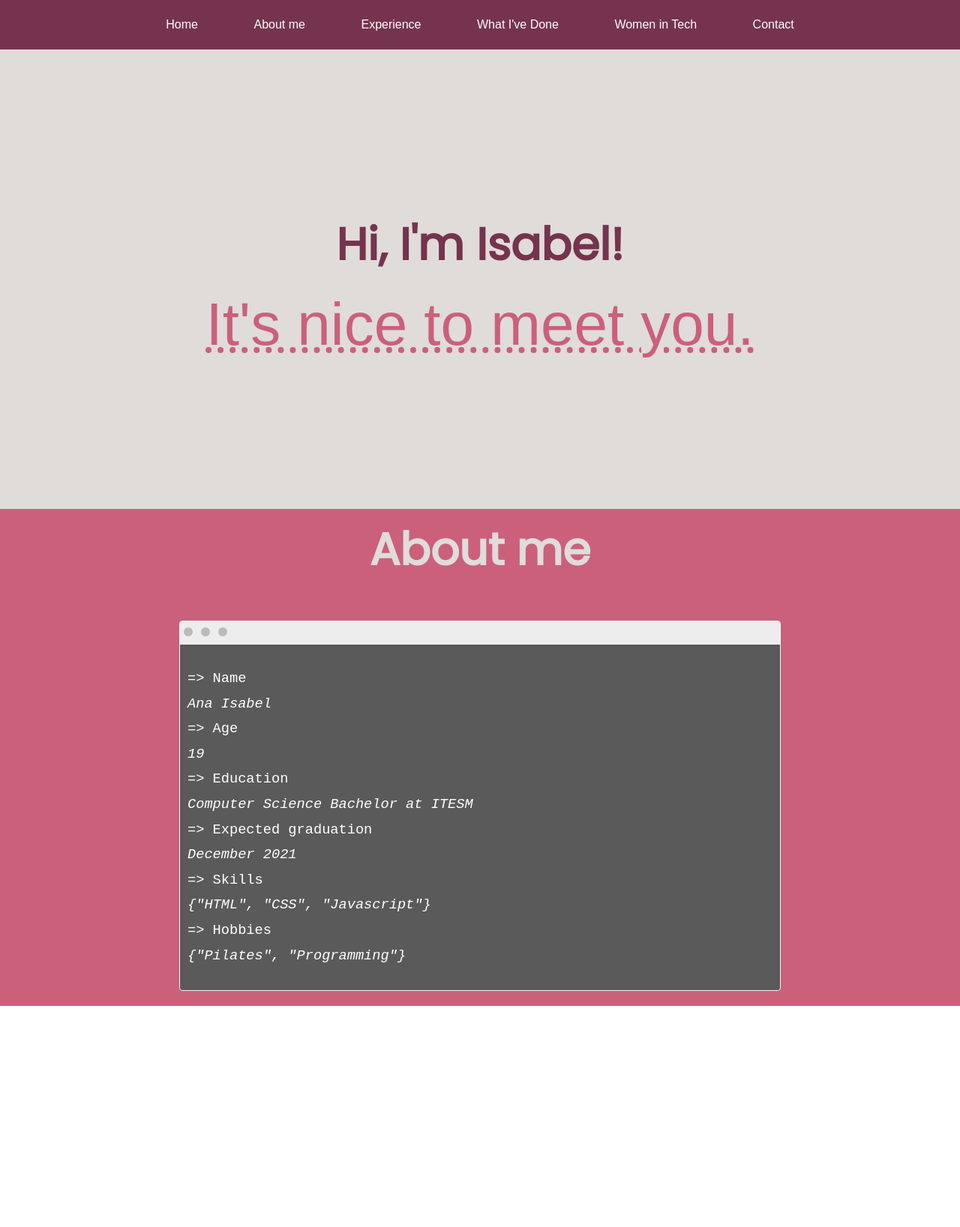
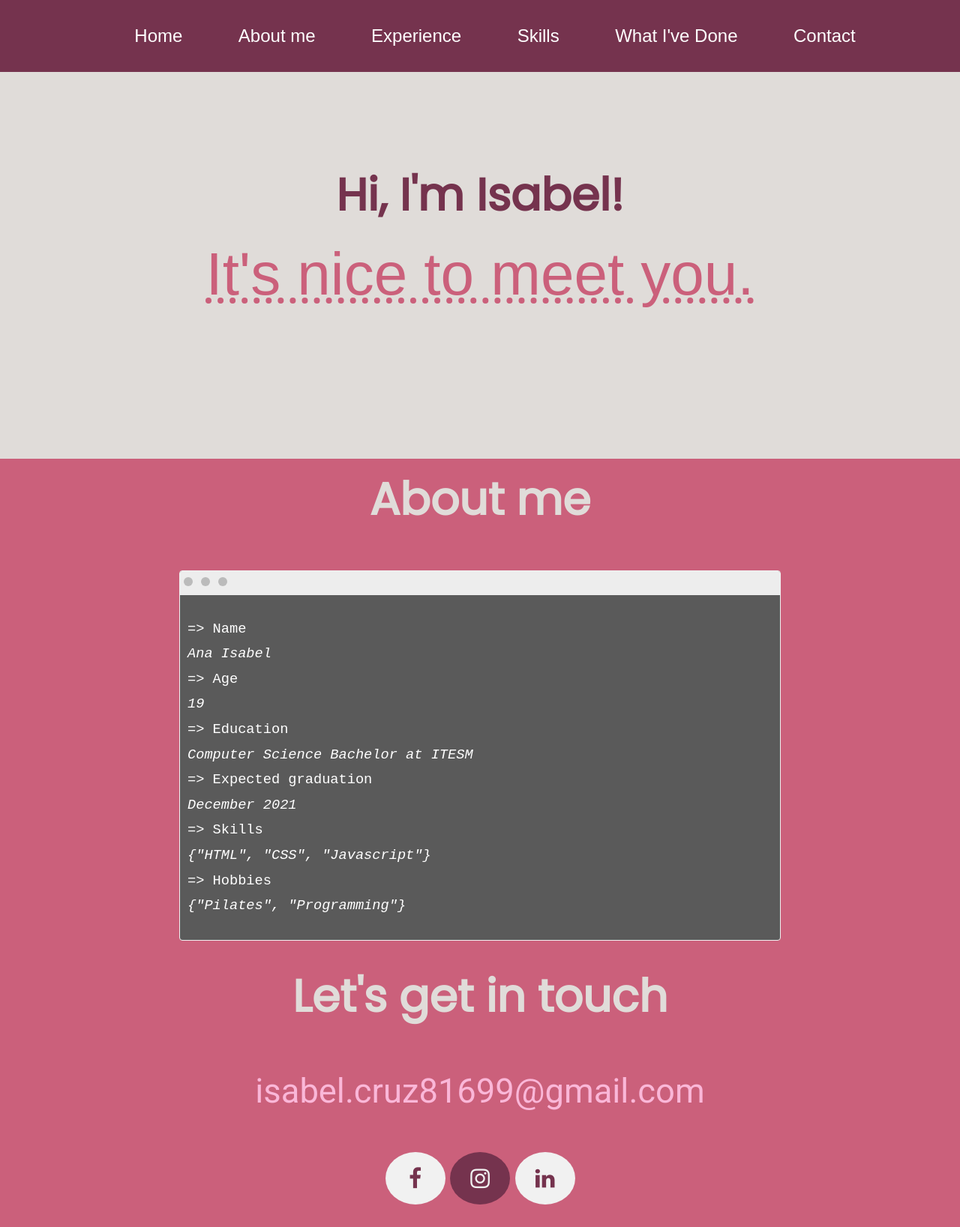
Before and after one commit to isabelcruz816/isabelcruz816.github.io, a plain HTML site: page pages/index.html in a window 1280 px wide. Shown: the whole page at 75% size. Before the commit the page ends 1342 px from the top, so only its background shows below. Drawn offline with Linux system fonts and the light colour scheme; a web font is replaced by a local one.

Commit message:
contact me

```diff
--- a/css/main.css
+++ b/css/main.css
@@ -6,7 +6,10 @@ body { /*selector*/
     font-size: 62.5%; /*declarations*/
     bottom: 0;
 }
-
+a {
+    color:rgb(250, 183, 216);
+    text-decoration: none;
+}
 #ppicture {
     border-radius: 50%;
     width: 350px;
@@ -19,10 +22,10 @@ body { /*selector*/
 
 .topnav {
     background-color: #75334E;
-    overflow: hidden;
-    position: sticky;
-    top:0;
-    left: 0%;
+    /*overflow: hidden;*/
+    position: fixed;
+    top: 0;
+    left: 0;
     width: 100%;
     list-style: none;
     text-align: center;
@@ -38,7 +41,7 @@ body { /*selector*/
     display: inline-block;
     color: white;
     font-family: 'Muli', sans-serif;
-    font-size: 16px;
+    font-size: 24px;
     padding: 24px 36px;
     text-decoration: none;
     text-align: center;
@@ -46,10 +49,6 @@ body { /*selector*/
 
 .topnav a:hover{
     background-color: #CB607B;
-}
-
-.topnav a.active{
-    background: rgb(87, 36, 58);
 }
 
 .header {
@@ -102,13 +101,36 @@ p.container1 {
     padding-bottom: 20px;
 }
 
-p.description {
+.container2 {
+    width: 100%;
+    height: contain;
+    background: #E0DCD9;
+    text-align: center;
+    padding-bottom: 20px;
+}
+
+h1.container2 {
+    font-family: 'Poppins', sans-serif;
+    font-weight: 800;
+    font-size: 45pt;
+    color: #CB607B;
+    position: inherit;
+    margin-top:0;
+    padding-top:20px;
+}
+
+p.description1 {
     font-family:'Open Sans Condensed';
     font-size: 24pt;
     color: #CB607B;
     text-align: center;
 }
 
+p.description2 {
+    font-family:'Roboto', sans-serif;
+    font-size: 34pt;
+    text-align: center;
+}
 #code1 {
     background: #5A5A5A;
     text-align: left;
@@ -144,3 +166,30 @@ p.content{
     padding: 10px;
     line-height: 1.8;
 }
+
+.fa {
+    padding: 20px;
+    width: 40px;
+    text-align: center;
+    text-decoration: none;
+    margin: 10px 2px;
+    border-radius: 50%;
+}
+
+.fa:hover {
+    color: #CB607B;
+    opacity: 0.9;
+}
+
+.fa-facebook {
+    background: #f1f1f1;
+    color: #75334E;
+}
+.fa-linkedin {
+    background: #f1f1f1;
+    color: #75334E;
+}
+.fa-instagram {
+    background: #75334E;
+    color: #f1f1f1;
+}
--- a/pages/index.html
+++ b/pages/index.html
@@ -8,30 +8,36 @@
 		<!-- Stylesheets -->
 		<link rel = "stylesheet" href = "../css/normalize.css">
 		<link rel = "stylesheet" href = "../css/main.css">
+		<link rel="stylesheet" href="https://cdnjs.cloudflare.com/ajax/libs/font-awesome/4.7.0/css/font-awesome.min.css">
 		<!-- Fonts -->
 		<link href="https://fonts.googleapis.com/css?family=Montserrat&display=swap" rel="stylesheet">
 		<link href="https://fonts.googleapis.com/css?family=Open+Sans+Condensed:300&display=swap" rel="stylesheet">
 		<link href="https://fonts.googleapis.com/css?family=Muli&display=swap" rel="stylesheet">
 		<link href="https://fonts.googleapis.com/css?family=Poppins&display=swap" rel="stylesheet">
+		<link href="https://fonts.googleapis.com/css?family=Roboto&display=swap" rel="stylesheet">
+
 		<link rel="stylesheet" href="https://use.typekit.net/kos0sro.css">
 	</head>
 	<body>
+		<div id = "top"></div>
 		<!-- Navigation bar -->
-		<div class = "topnav">
-			<a href = "index.html">Home</a>
-			<a href = "#">About me</a>
-			<a href = "#">Experience</a>
-			<a href = "#">What I've Done</a>
-			<a href = "#">Women in Tech</a>
-			<a href = "#">Contact</a>
-		</div>
+		<nav class = "topnav">
+				<ul>
+					<li><a href = "#top">Home</a></li>
+					<li><a href = "#section2">About me</a></li>
+					<li><a href = "#">Experience</a></li>
+					<li><a href = "#">Skills</a></li>
+					<li><a href = "#">What I've Done</a></li>
+					<li><a href = "#">Contact</a></li>
+				</ul>
+		</nav>
 		<!--Header-->
-		<div class = "header">
+		<div id = "section1" class = "header">
 			<h1 class = "header">Hi, I'm Isabel!</h1>
 			<p class = "header">It's nice to meet you.</p>
 		</div>
 		<!-- About me -->
-		<div class = "container1">
+		<div id = "section2" class = "container1">
 			<h1 class = "container1">About me</h1>
 			<div id = "code1">
 				<div class = "bartop">
@@ -54,5 +60,16 @@
 				</p>
 			</div>
 		</div>
+		<!-- Experience-->
+		<!-- Skills -->
+		<!-- What I've Done -->
+		<!-- Contact -->
+		<div id = "section7" class = "container1">
+			<h1 class = container1>Let's get in touch</h1>
+			<p class = description2><a href = "mailto:isabel.cruz81699@gmail.com" target = "_blank">isabel.cruz81699@gmail.com</a></p>
+			<a href = "https://www.facebook.com/isabel.cruz.180072?ref=bookmarks" target = "_blank" class = "fa fa-facebook" style = "font-size: 30px"></a>
+			<a href = "https://www.instagram.com/isabelcruzra/?hl=en" target = "_blank" class = "fa fa-instagram" style = "font-size: 30px"></a>
+			<a href = "https://www.linkedin.com/in/anaisabelcruz/" target="_blank" class = "fa fa-linkedin" style = "font-size: 30px"></a>
+		</div>
 	</body>
 </html>
```
Also changed, not shown: 1 other file.
